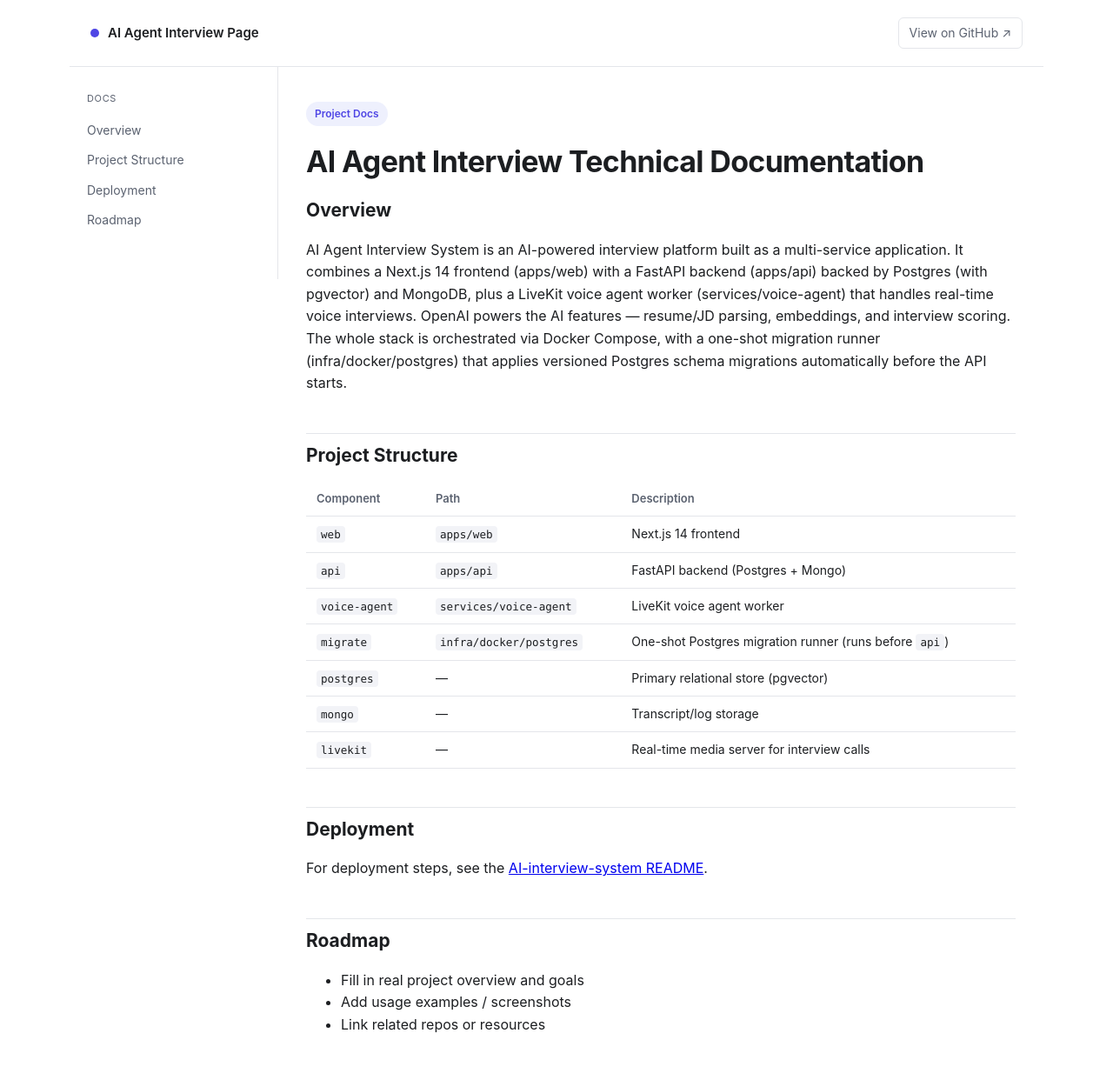
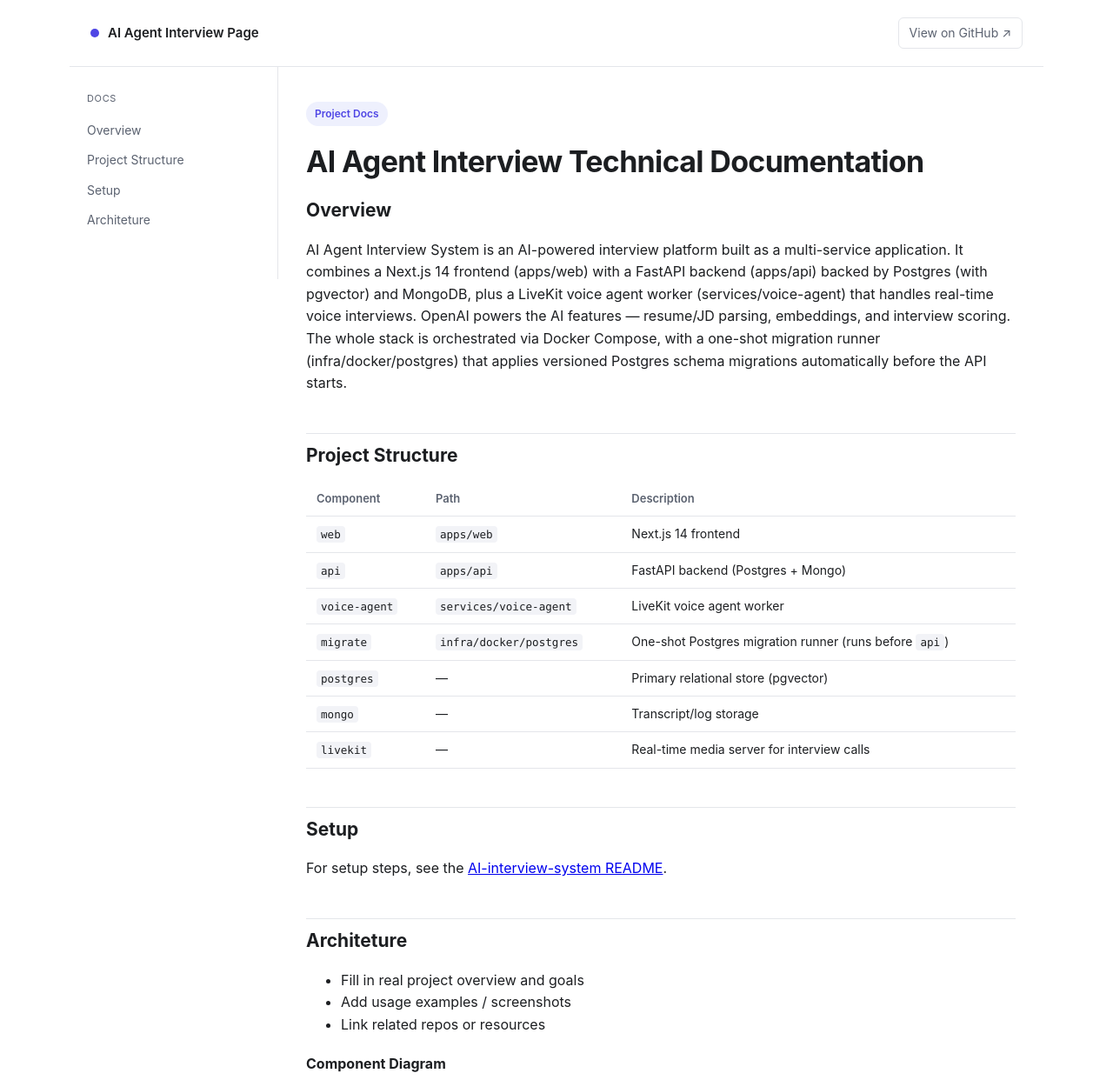
Before and after one commit to jiangboq/ai-agent-interview-page, a plain HTML site: page index.html in a window 1280 px wide. Shown: the top 1242 px of the page at 87% size. Drawn offline with Linux system fonts and the light colour scheme.

Commit message:
Add component diagram

```diff
--- a/index.html
+++ b/index.html
@@ -265,10 +265,10 @@
   <nav class="side">
     <div class="heading">Docs</div>
     <ul>
-      <li><a href="#overview">Overview</a></li>
+      <li><a href="#verview">Overview</a></li>
       <li><a href="#structure">Project Structure</a></li>
-      <li><a href="#deployment">Deployment</a></li>
-      <li><a href="#roadmap">Roadmap</a></li>
+      <li><a href="#setup">Setup</a></li>
+      <li><a href="#architeture">Architeture</a></li>
     </ul>
   </nav>
 
@@ -302,21 +302,24 @@
       </table>
     </section>
 
-    <section id="deployment">
-      <h2>Deployment</h2>
+    <section id="setup">
+      <h2>Setup</h2>
       <p>
-        For deployment steps, see the
+        For setup steps, see the
         <a href="https://github.com/jiangboq/AI-interview-system/blob/main/README.md" target="_blank" rel="noopener">AI-interview-system README</a>.
       </p>
     </section>
 
-    <section id="roadmap">
-      <h2>Roadmap</h2>
+    <section id="architeture">
+      <h2>Architeture</h2>
       <ul>
         <li>Fill in real project overview and goals</li>
         <li>Add usage examples / screenshots</li>
         <li>Link related repos or resources</li>
       </ul>
+
+      <h3>Component Diagram</h3>
+      <img src="src/docker-deployment.png" alt="Architecture component diagram" style="max-width: 100%; border: 1px solid var(--border); border-radius: 8px;" />
     </section>
   </main>
 
```
Also changed, not shown: src/docker-deployment.png (added), 1 other file.
